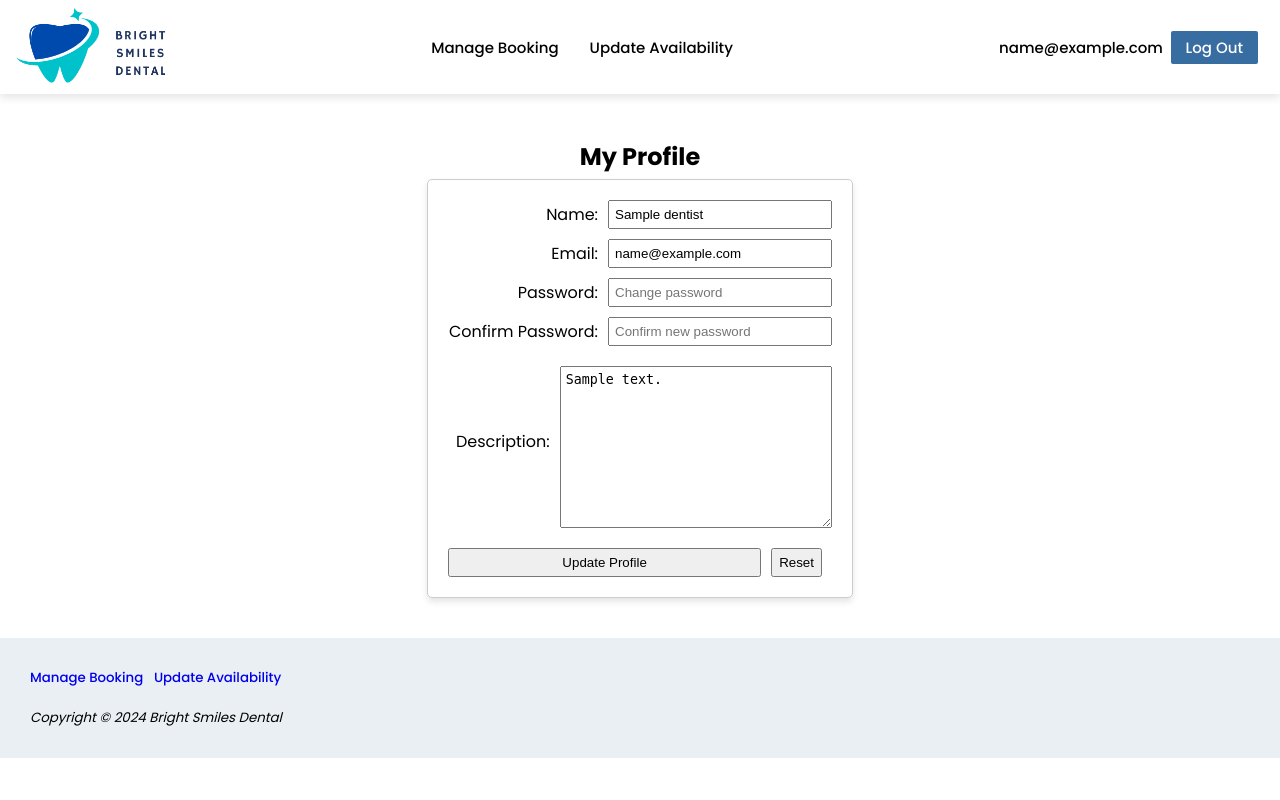
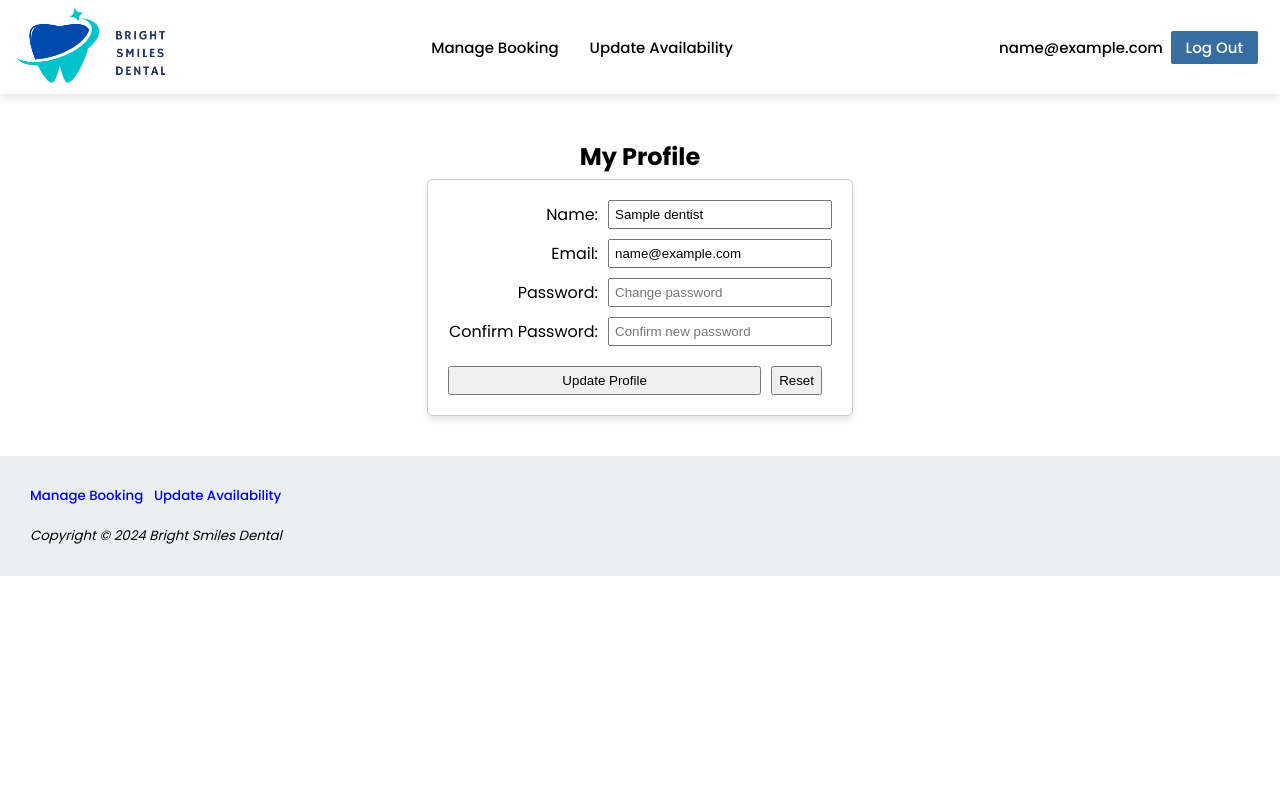
Before and after one commit to Rachealthong/dental-appointment, a PHP site: page /userprofile.php in a window 1280 px wide. Run offline with PHP 8.4, Linux system fonts and the light colour scheme; the visitor is signed in with stand-in values (Sample User, id 1); tables that the repository leaves empty hold one stand-in row (values such as "Sample post").

Commit message:
minor fix

```diff
--- a/Dentist Management/userprofile.php
+++ b/Dentist Management/userprofile.php
@@ -27,19 +27,18 @@ if ($_SERVER['REQUEST_METHOD'] === 'POST' && $dentist_id) {
     $name = $_POST['name'];
     $email = $_POST['email'];
     $password = $_POST['password']; // This is the new password field (if provided)
-    $description = $_POST['description'];
 
     // Check if a new password is provided
     if (!empty($password)) {
         $hashed_password = md5($password);
 
         // If a new password is provided, update it along with other fields
-        $stmt = $conn->prepare("UPDATE dentists SET dentist_name = ?, dentist_email = ?, dentist_password = ?, dentist_description = ? WHERE dentist_id = ?");
-        $stmt->bind_param("ssssi", $name, $email, $hashed_password, $description, $dentist_id);
+        $stmt = $conn->prepare("UPDATE dentists SET dentist_name = ?, dentist_email = ?, dentist_password = ? WHERE dentist_id = ?");
+        $stmt->bind_param("ssssi", $name, $email, $hashed_password, $dentist_id);
     } else {
         // If no new password is provided, update other fields except password
-        $stmt = $conn->prepare("UPDATE dentists SET dentist_name = ?, dentist_email = ?, dentist_description = ? WHERE dentist_id = ?");
-        $stmt->bind_param("sssi", $name, $email, $description, $dentist_id);
+        $stmt = $conn->prepare("UPDATE dentists SET dentist_name = ?, dentist_email = ? WHERE dentist_id = ?");
+        $stmt->bind_param("sssi", $name, $email, $dentist_id);
     }
 
     $stmt->execute();
@@ -64,7 +63,6 @@ if ($_SERVER['REQUEST_METHOD'] === 'POST' && $dentist_id) {
         let originalData = {
         name: "<?php echo htmlspecialchars($dentist_data['dentist_name']); ?>",
         email: "<?php echo htmlspecialchars($dentist_data['dentist_email']); ?>",
-        description: "<?php echo htmlspecialchars($dentist_data['dentist_description']); ?>",
         passwordChanged: false // Track if a new password is provided
     };
 
@@ -76,7 +74,6 @@ if ($_SERVER['REQUEST_METHOD'] === 'POST' && $dentist_id) {
             const email = document.getElementById('email').value;
             const password = document.getElementById('password').value;
             const confirmPassword = document.getElementById('confirmpw').value;
-            const description = document.getElementById('description').value;
 
             var namePattern = /^[A-Za-z\s]+$/;
             if (!namePattern.test(name)) {
@@ -155,11 +152,6 @@ if ($_SERVER['REQUEST_METHOD'] === 'POST' && $dentist_id) {
                  <input type="password" id="confirmpw" name="confirmpw" value="" placeholder="Confirm new password">
                 </div>
 
-                <div class="userprofile_row">
-                    <label for="description">Description:</label>
-                    <textarea id="description" name="description" rows="10" cols="50" style="width: 100%;"><?php echo htmlspecialchars($dentist_data['dentist_description']); ?></textarea>
-                </div>
-
                 <div class="button_container">
                     <input type="submit" value="Update Profile">
                     <button type="reset">Reset</button>
--- a/Elements/navbar.php
+++ b/Elements/navbar.php
@@ -13,7 +13,7 @@ $result2 = $conn->query($sql2);
 
 
 <nav>
-    <img src="../Assets/Minimalist Dental Teeth Medical Clinic Logo (1).png" height="80px" alt="Bright Smiles Dental">
+    <a href="../Others/index.html"><img src="../Assets/Minimalist Dental Teeth Medical Clinic Logo (1).png" height="80px" alt="Bright Smiles Dental"></a>
     <ul>
         <li><a href="../Others/index.html">Home</a></li>
         <li class = "dropdown">
```
Also changed, not shown: Dentist Management/manage_booking_dentist.php (+6 -6 lines).
